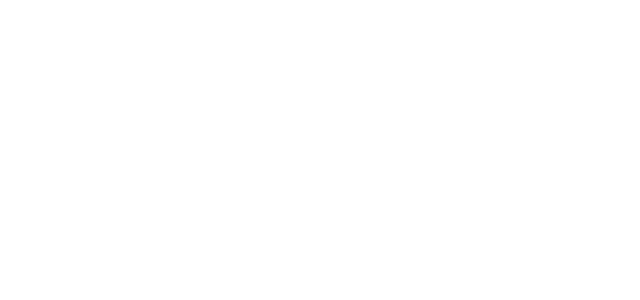
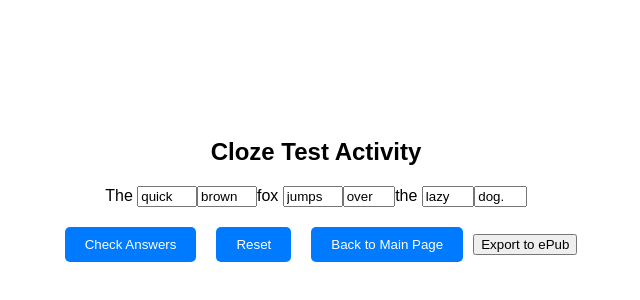
Before and after one commit to eayan/eu_elearning, a React (Create React App) app: page /cloze-test1 in a window 1280 px wide. Before the commit this address had no page. Shown: the part 210-510 px from the top of the page, without its empty margins (324-964 px from the left). Built offline with nearby package versions, Linux system fonts and the light colour scheme.

Commit message:
expander was updated

```diff
--- a/package.json
+++ b/package.json
@@ -6,6 +6,9 @@
     "@testing-library/jest-dom": "^5.17.0",
     "@testing-library/react": "^13.4.0",
     "@testing-library/user-event": "^13.5.0",
+    "epubjs": "^0.3.93",
+    "file-saver": "^2.0.5",
+    "jszip": "^3.10.1",
     "react": "^18.3.1",
     "react-dom": "^18.3.1",
     "react-router-dom": "^6.25.1",
--- a/src/App.js
+++ b/src/App.js
@@ -3,6 +3,7 @@ import React from 'react';
 import { BrowserRouter as Router, Route, Routes } from 'react-router-dom';
 import MainPage from './MainPage';
 import ClozeTestActivity from './ClozeTest';
+import ClozeTest2 from './ClozeTest1';
 import MultipleChoice from './MultipleChoice';
 import DragDrop from './DragDrop';
 import './App.css';
@@ -17,6 +18,7 @@ const App = () => {
         <Routes>
           <Route path="/" element={<MainPage />} />
           <Route path="/cloze-test" element={<ClozeTestActivity />} />
+          <Route path="/cloze-test1" element={<ClozeTest2 />} />
           <Route path="/multiple-choice" element={<MultipleChoice />} />
           <Route path="/drag-drop" element={<DragDrop />} />
         </Routes>
--- /dev/null
+++ b/src/ClozeTest1.js
@@ -0,0 +1,104 @@
+import React, { useState, useEffect } from 'react';
+import { useNavigate } from 'react-router-dom';
+import './ClozeTest.css';
+import { saveAs } from 'file-saver';
+
+const ClozeTest2 = () => {
+  const navigate = useNavigate();
+  const defaultText = 'The quick brown fox jumps over the lazy dog.';
+  const words = defaultText.split(' ');
+
+  const [blanks, setBlanks] = useState([]);
+  const [checked, setChecked] = useState(false);
+
+  useEffect(() => {
+    createBlanks();
+  }, []);
+
+  const createBlanks = () => {
+    const blankIndices = [];
+    while (blankIndices.length < 3) {
+      const randomIndex = Math.floor(Math.random() * words.length);
+      if (!blankIndices.includes(randomIndex)) {
+        blankIndices.push(randomIndex);
+      }
+    }
+    const newBlanks = words.map((word, index) => (blankIndices.includes(index) ? '' : word));
+    setBlanks(newBlanks);
+  };
+
+  const handleChange = (event, index) => {
+    const newBlanks = [...blanks];
+    newBlanks[index] = event.target.value;
+    setBlanks(newBlanks);
+  };
+
+  const handleCheckAnswers = () => {
+    setChecked(true);
+  };
+
+  const handleReset = () => {
+    createBlanks();
+    setChecked(false);
+  };
+
+  const handleExportToEpub = () => {
+    const htmlContent = `
+      <h2>Cloze Test Activity</h2>
+      <p class="sentence">${words.map((word, index) =>
+        blanks.includes(word)
+          ? `<input type="text" value="${blanks[index]}" style="width: ${word.length + 2}ch;" readonly />`
+          : `${word} `
+      ).join('')}</p>
+    `;
+    const blob = new Blob([htmlContent], { type: 'text/html' });
+    saveAs(blob, 'cloze-test.epub');
+  };
+
+  return (
+    <div className="cloze-test-container">
+      <h2>Cloze Test Activity</h2>
+      <p className="sentence">
+        {words.map((word, index) =>
+          blanks.includes(word) ? (
+            <input
+              key={index}
+              type="text"
+              value={blanks[index]}
+              onChange={(event) => handleChange(event, index)}
+              className="blank-input"
+              style={{ width: word.length + 2 + 'ch' }}
+            />
+          ) : (
+            <span key={index}>{word} </span>
+          )
+        )}
+      </p>
+      <div className="buttons-container">
+        <button className="check-button" onClick={handleCheckAnswers}>
+          Check Answers
+        </button>
+        <button className="reset-button" onClick={handleReset}>
+          Reset
+        </button>
+        <button className="back-button" onClick={() => navigate('/')}>Back to Main Page</button>
+        <button className="export-button" onClick={handleExportToEpub}>
+          Export to ePub
+        </button>
+      </div>
+      {checked && (
+        <div className="feedback">
+          {blanks.map((blank, index) =>
+            words.includes(blank) ? (
+              <p key={index}>{`Word ${index + 1} is correct!`}</p>
+            ) : (
+              <p key={index}>{`Word ${index + 1} is incorrect. The correct word is ${words[index]}.`}</p>
+            )
+          )}
+        </div>
+      )}
+    </div>
+  );
+};
+
+export default ClozeTest2;
--- a/src/MainPage.js
+++ b/src/MainPage.js
@@ -15,6 +15,9 @@ const MainPage = () => {
           <Link to="/cloze-test">Cloze Test Activity</Link>
         </li>
         <li>
+          <Link to="/cloze-test1">Cloze Test Activity</Link>
+        </li>
+        <li>
           <Link to="/multiple-choice">Multiple Choice Activity</Link>
         </li>
         <li>
--- a/src/MultipleChoice.js
+++ b/src/MultipleChoice.js
@@ -1,6 +1,7 @@
 // src/MultipleChoice.js
 import React, { useState } from 'react';
 import { useNavigate } from 'react-router-dom';
+import Expander from './expander';
 import './MultipleChoice.css';
 
 const MultipleChoice = () => {
@@ -42,6 +43,7 @@ const MultipleChoice = () => {
       <div className="multiple-choice-container">
         <h1>Multiple Choice Activity</h1>
         <p>{text}</p>
+        <Expander title="Questions">
         {questions.map((q, index) => (
           <div key={index} className="question-block">
             <p className="question">{q.question}</p>
@@ -58,6 +60,8 @@ const MultipleChoice = () => {
                   {option}
                 </label>
               ))}
+
+
             </div>
           </div>
         ))}
@@ -80,7 +84,7 @@ const MultipleChoice = () => {
               </p>
             ))}
           </div>
-        )}
+        )}</Expander>
       </div>
     );
   };
--- /dev/null
+++ b/src/expander.css
@@ -0,0 +1,51 @@
+.expander-style {
+margin: '6px 0';
+padding: '2px';
+border: '1px solid gray';
+border-radius: 15px;
+};
+
+.header-style {
+display: 'center';
+cursor: 'pointer';
+justify-content: 'flex-end';
+};
+
+.title-style{
+padding: '3px';
+flex: 'none';
+};
+
+.spacer-style {
+display: flex;
+};
+
+.icon-style {
+padding: '3px';
+display: 'flex';
+text-align: right;
+};
+
+.content-style {
+	flex: 'none';
+    padding: '3px';
+    display: 'center';
+};
+
+/* .contentExpanded-style {
+    overflow: 'hidden';
+    transition: 'all 0.3s';
+    padding: '4px 0';
+    border: '2px solid #85C1E9';
+    height: 'auto';
+    filter: 'opacity(1)';
+};
+
+.contentCollapsed-style {
+    overflow: 'hidden';
+    transition: 'all 0.3s';
+    padding: '0 0';
+    border: '1px solid transparent';
+    height: '0';
+    filter: 'opacity(0)';
+}; */
--- /dev/null
+++ b/src/expander.js
@@ -0,0 +1,65 @@
+import React, { useState } from 'react';
+
+const expander = {
+  margin: '6px 0',
+  padding: '2px',
+  border: '1px solid gray',
+  borderRadius: '15px'
+};
+
+const header = {
+  display: 'flex',
+  cursor: 'pointer',
+};
+
+const titleStyle = {
+  padding: '3px',
+  flex: 'none'
+};
+
+const spacer = {
+flex: '1'
+};
+
+const icon = {
+  padding: '3px',
+  flex: 'end'
+};
+
+const contentExpanded = {
+  overflow: 'hidden',
+  transition: 'all 0.3s',
+  padding: '4px 0',
+  height: 'auto',
+  filter: 'opacity(1)'
+};
+
+const contentCollapsed = {
+  overflow: 'hidden',
+  transition: 'all 0.3s',
+  padding: '0 0',
+  border: '1px solid transparent',
+  height: '0',
+  filter: 'opacity(0)'
+};
+
+const Expander = ({title, children}) => {
+    const [isOpen, setIsOpen] = useState(false);
+    const toggleExpander = () => {
+    	setIsOpen(!isOpen);
+    };
+  	return (
+      <div style={expander}>
+        <div style={header} onClick={toggleExpander}>
+          <div style={titleStyle}>{title}</div>
+          <div style={spacer} />
+          <div style={icon}>{isOpen ? '🔺' : '🔻'}</div>
+        </div>
+        <div style={isOpen ? contentExpanded : contentCollapsed}>
+          {children}
+        </div>
+      </div>
+    );
+};
+
+export default Expander;
```
Also changed, not shown: 1 other file (tests, documents, lock files or other folders).
